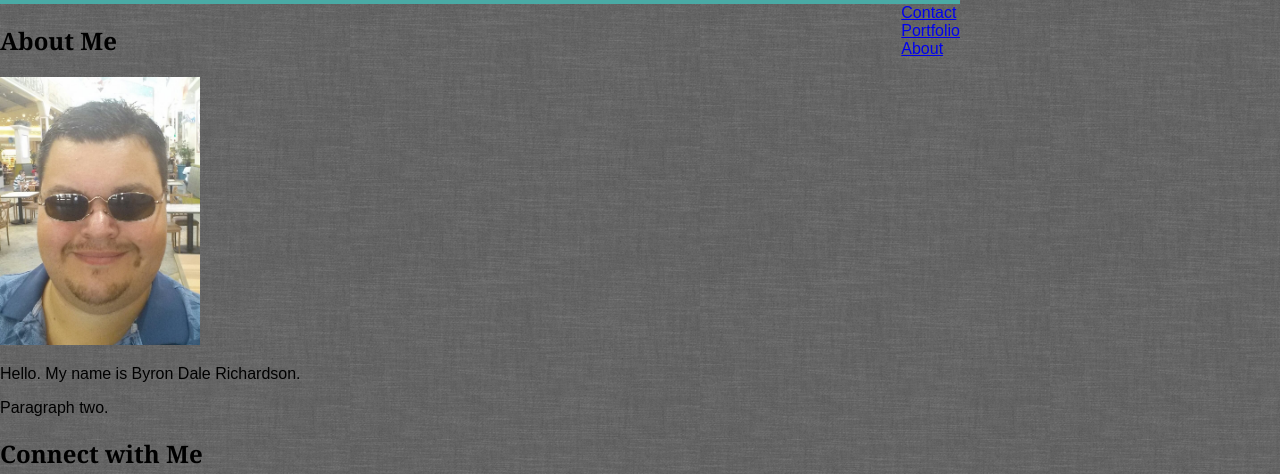
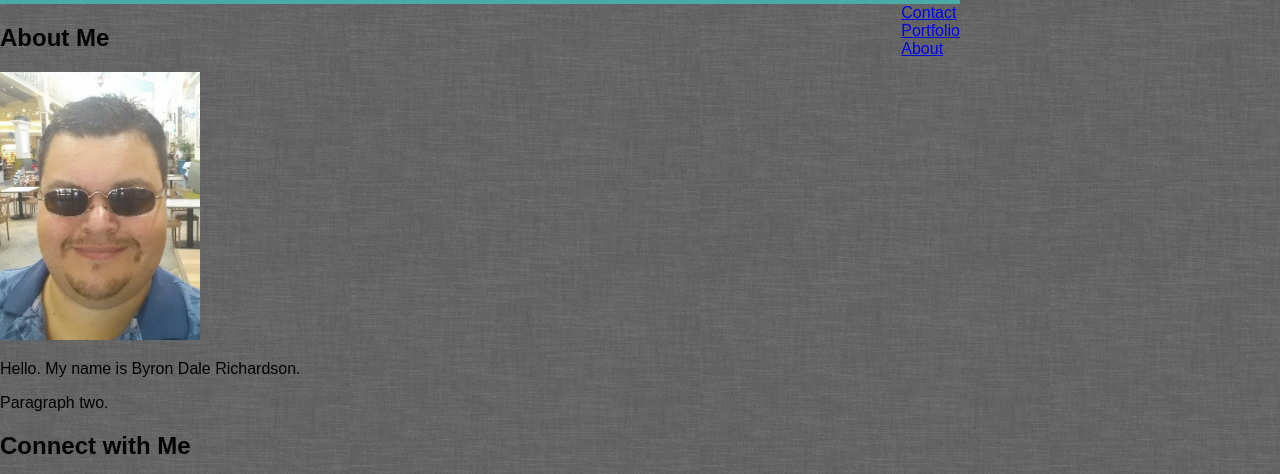
Before and after one commit to ByronDaleRichardson/Basic-Portfolio, a plain HTML site: page index.html in a window 1280 px wide. Shown: the part 79-553 px from the top of the page. Drawn offline with Linux system fonts and the light colour scheme.

Commit message:
updated index

```diff
--- a/index.html
+++ b/index.html
@@ -10,6 +10,7 @@
 
 	<div id="entire-con">
 
+
 	<h1 id="header" class="heading">Byron Richardson</h1>
 
 	<nav>
@@ -19,10 +20,10 @@
 			<li><a href="index.html">About</a></li>
 		</ul>
 	</nav>
-
+	</header>
 	<section id="main-con">
 
-		<h1 class="heading">About Me</h1>
+		<h1 class="headings">About Me</h1>
 
 		<img id="headshot" src="assets/images/headshot.jpg" alt="Headshot" width="200">
 
@@ -33,7 +34,7 @@
 
 	<section id="sidebar">
 
-		<h2 class="heading">Connect with Me</h2>
+		<h2 class="headings">Connect with Me</h2>
 
 		<a href="https://github.com/ByronDaleRichardson">
 			<img class="icon" src="assets/images/github.png" alt="github">
```
